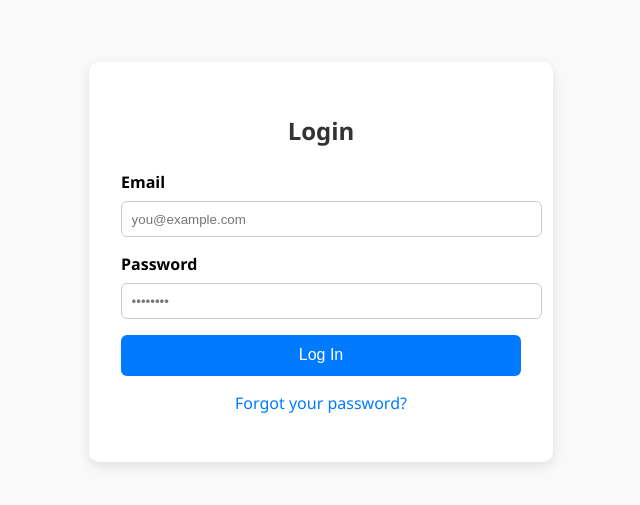
After one commit to Quietsphere/flask-sql-viewer, a Flask app: page /login in a window 1280 px wide. The commit adds this page. Shown: the top 505 px of the page, without its empty margins (319-959 px from the left). Run offline with Flask 3, Linux system fonts and the light colour scheme.

Commit message:
Added Admin page and starting user implementations

```diff
--- a/app.py
+++ b/app.py
@@ -1,12 +1,16 @@
 import os
-from flask import Flask, render_template, request
+from flask import (
+    Flask, render_template, request, session, redirect, url_for, flash
+)
 from sqlalchemy import create_engine, text
 import pandas as pd
 from datetime import datetime, date, timedelta
 from dateutil.relativedelta import relativedelta
-
+from werkzeug.security import generate_password_hash, check_password_hash
+import secrets
 
 app = Flask(__name__)
+app.secret_key = os.environ.get("SECRET_KEY") or secrets.token_hex(16)
 
 # --- SQL Server connection info ---
 server = 'tankfluid-db.cxc6esakoxki.us-east-2.rds.amazonaws.com'
@@ -18,7 +22,6 @@ driver = 'ODBC Driver 17 for SQL Server'
 connection_string = f"mssql+pyodbc://{username}:{password}@{server}/{database}?driver={driver.replace(' ', '+')}"
 engine = create_engine(connection_string)
 
-# This function gets the current month to default the loads and then allows for ad-hoc date ranges
 def get_date_range(request_args):
     today = date.today()
     start_date = request_args.get("start_date")
@@ -26,51 +29,88 @@ def get_date_range(request_args):
     offset = request_args.get("month_offset", 0, type=int)
 
     if not start_date and not end_date:
-        # Default to current month ± offset
         first_day = (today.replace(day=1) + relativedelta(months=offset))
         last_day = (first_day + relativedelta(months=1)) - relativedelta(days=1)
         return first_day, last_day
 
-    # If user picks dates, use them
-    if start_date:
-        start = datetime.strptime(start_date, "%Y-%m-%d").date()
-    else:
-        start = today.replace(day=1)
-
-    if end_date:
-        end = datetime.strptime(end_date, "%Y-%m-%d").date()
-    else:
-        end = today
-
+    start = datetime.strptime(start_date, "%Y-%m-%d").date() if start_date else today.replace(day=1)
+    end = datetime.strptime(end_date, "%Y-%m-%d").date() if end_date else today
     return start, end
 
-# --- This is the missing get_data function ---
 def get_data(query, params=None):
     df = pd.read_sql(text(query), engine, params=params)
     return list(df.columns), df.values.tolist()
 
-@app.route("/")
-def dashboard():
-    return render_template("index.html")
-
-# Define this outside of any route function
 def get_distinct_values(column):
     query = text(f"SELECT DISTINCT [{column}] FROM Transactions ORDER BY [{column}]")
     with engine.connect() as conn:
         result = conn.execute(query)
         rows = result.fetchall()
-    # Remove None and convert all to strings just in case
     return [str(row[0]) for row in rows if row[0] is not None]
 
+def login_required(f):
+    from functools import wraps
+    @wraps(f)
+    def decorated_function(*args, **kwargs):
+        if "user_id" not in session:
+            flash("Please log in to access this page.", "warning")
+            return redirect(url_for("login"))
+        return f(*args, **kwargs)
+    return decorated_function
+
+def admin_required(f):
+    from functools import wraps
+    @wraps(f)
+    def decorated_function(*args, **kwargs):
+        if not session.get("is_admin"):
+            flash("You must be an admin to access this page.", "warning")
+            return redirect(url_for("dashboard"))
+        return f(*args, **kwargs)
+    return decorated_function
+
+@app.route("/")
+@login_required
+def dashboard():
+    return render_template("index.html")
+
+@app.route("/login", methods=["GET", "POST"])
+def login():
+    if request.method == "POST":
+        email = request.form["email"].strip()
+        password = request.form["password"]
+
+        with engine.connect() as conn:
+            user_row = conn.execute(
+                text("SELECT UserID, Email, PasswordHash, IsAdmin FROM Users WHERE Email = :email"),
+                {"email": email}
+            ).fetchone()
+
+        if user_row and check_password_hash(user_row.PasswordHash, password):
+            session["user_id"] = user_row.UserID
+            session["email"] = user_row.Email
+            session["is_admin"] = user_row.IsAdmin
+            flash("Logged in successfully!", "success")
+            return redirect(url_for("dashboard"))
+        else:
+            flash("Invalid email or password.", "danger")
+
+    return render_template("login.html")
+
+@app.route("/logout")
+@login_required
+def logout():
+    session.clear()
+    flash("You have been logged out.", "info")
+    return redirect(url_for("login"))
+
 @app.route("/transactions")
+@login_required
 def transactions():
-    # Handle month offset for navigation
     try:
         month_offset = int(request.args.get("month_offset", 0))
     except ValueError:
         month_offset = 0
 
-    # Handle date filtering
     start_str = request.args.get("start_date")
     end_str = request.args.get("end_date")
 
@@ -82,7 +122,6 @@ def transactions():
         selected_start = datetime(today.year, today.month, 1) + relativedelta(months=month_offset)
         selected_end = selected_start + relativedelta(months=1) - timedelta(seconds=1)
 
-    # Base query and filter setup
     base_query = "FROM Transactions WHERE [TransactionEndTime] BETWEEN :start AND :end"
     params = {"start": selected_start, "end": selected_end}
     query_parts = []
@@ -98,77 +137,109 @@ def transactions():
     for column in ["StationID", "TransactionType", "DriverName", "CompanyName", "TruckID", "Product", "TankID"]:
         add_multiselect_filter(column)
 
-    if query_parts:
-        filter_clause = " AND " + " AND ".join(query_parts)
-    else:
-        filter_clause = ""
+    filter_clause = " AND " + " AND ".join(query_parts) if query_parts else ""
 
-    # Data query
     data_query = f"SELECT * {base_query}{filter_clause} ORDER BY [TransactionEndTime] DESC"
     headers, rows = get_data(data_query, params)
 
-    # Sum query
     sum_query = f"SELECT SUM(VolumeDelivered) as TotalVolume {base_query}{filter_clause}"
     with engine.connect() as conn:
-        total_volume = conn.execute(text(sum_query), params).scalar()
-        total_volume = round(total_volume or 0, 2)  # Handle None
+        total_volume = conn.execute(text(sum_query), params).scalar() or 0
 
-    # Date range formatting
+    total_volume = round(total_volume, 2)
     date_range = f"{selected_start.strftime('%b %d, %Y')} – {selected_end.strftime('%b %d, %Y')}"
 
-    # Get dropdown options for each filter
-    filters = {
-        "StationID": get_distinct_values("StationID"),
-        "TransactionType": get_distinct_values("TransactionType"),
-        "DriverName": get_distinct_values("DriverName"),
-        "CompanyName": get_distinct_values("CompanyName"),
-        "TruckID": get_distinct_values("TruckID"),
-        "Product": get_distinct_values("Product"),
-        "TankID": get_distinct_values("TankID"),
-    }
+    filters = {col: get_distinct_values(col) for col in ["StationID", "TransactionType", "DriverName", "CompanyName", "TruckID", "Product", "TankID"]}
 
-    return render_template("transactions.html",
-                           headers=headers,
-                           rows=rows,
-                           start=selected_start.date(),
-                           end=selected_end.date(),
-                           date_range=date_range,
-                           month_offset=month_offset,
-                           filters=filters,
-                           total_volume=total_volume)
-
+    return render_template("transactions.html", headers=headers, rows=rows, start=selected_start.date(),
+                           end=selected_end.date(), date_range=date_range, month_offset=month_offset,
+                           filters=filters, total_volume=total_volume)
 
 @app.route("/tanklevels")
+@login_required
 def tanklevels():
-    # Get month_offset from query string, default to 0
     month_offset = int(request.args.get('month_offset', 0))
-
-    # Calculate start and end of month based on offset
     today = datetime.today()
-    first_of_month = datetime(today.year, today.month, 1)
-    selected_start = first_of_month + relativedelta(months=month_offset)
+    selected_start = datetime(today.year, today.month, 1) + relativedelta(months=month_offset)
     selected_end = selected_start + relativedelta(months=1) - timedelta(seconds=1)
-
-    # Use selected_start and selected_end as your date range
     start, end = selected_start.strftime("%Y-%m-%d %H:%M:%S"), selected_end.strftime("%Y-%m-%d %H:%M:%S")
-
     tank = request.args.get("tank")
 
     query = "SELECT * FROM TankLevels WHERE [ReadingTimestamp] BETWEEN :start AND :end"
     params = {"start": start, "end": end}
-
     if tank:
         query += " AND TankName LIKE :tank"
         params["tank"] = f"%{tank}%"
-
     query += " ORDER BY [ReadingTimestamp] DESC"
 
     headers, rows = get_data(query, params)
-    # Pass month_offset and formatted date range to the template
     date_range_str = f"{selected_start.strftime('%b %d, %Y')} - {selected_end.strftime('%b %d, %Y')}"
+    return render_template("tanklevels.html", headers=headers, rows=rows,
+                           month_offset=month_offset, date_range=date_range_str)
 
-    return render_template("tanklevels.html", headers=headers, rows=rows, month_offset=month_offset, date_range=date_range_str)
+@app.route("/admin")
+@admin_required
+def admin_panel():
+    with engine.connect() as conn:
+        users = conn.execute(text("SELECT UserID, Email, IsAdmin FROM Users ORDER BY Email")).fetchall()
+        sites = conn.execute(text("SELECT SiteID, SiteName FROM Sites ORDER BY SiteName")).fetchall()
+        assignments = conn.execute(text("""
+            SELECT u.Email, s.SiteName
+            FROM UserSiteAccess usa
+            JOIN Users u ON usa.UserID = u.UserID
+            JOIN Sites s ON usa.SiteID = s.SiteID
+            ORDER BY u.Email, s.SiteName
+        """)).fetchall()
+    return render_template("admin.html", users=users, sites=sites, assignments=assignments)
 
+@app.route("/reset_password_request", methods=["GET", "POST"])
+def reset_password_request():
+    if request.method == "POST":
+        email = request.form["email"].strip()
+        with engine.connect() as conn:
+            user = conn.execute(text("SELECT UserID FROM Users WHERE Email = :email"), {"email": email}).fetchone()
+            if user:
+                token = secrets.token_urlsafe(32)
+                expiration = datetime.utcnow() + timedelta(hours=1)
+                conn.execute(text("""
+                    UPDATE Users SET ResetToken = :token, TokenExpiration = :expiration
+                    WHERE Email = :email
+                """), {"token": token, "expiration": expiration, "email": email})
+                flash(f"Reset link: {url_for('reset_password', token=token, _external=True)}", "info")
+            else:
+                flash("Email address not found.", "warning")
+        return redirect(url_for("login"))
+    return render_template("reset_password_request.html")
+
+@app.route("/reset_password/<token>", methods=["GET", "POST"])
+def reset_password(token):
+    with engine.connect() as conn:
+        user = conn.execute(text("""
+            SELECT UserID, TokenExpiration FROM Users WHERE ResetToken = :token
+        """), {"token": token}).fetchone()
+
+    if not user or user.TokenExpiration < datetime.utcnow():
+        flash("Invalid or expired token.", "danger")
+        return redirect(url_for("login"))
+
+    if request.method == "POST":
+        password = request.form["password"]
+        confirm = request.form["confirm_password"]
+        if password != confirm:
+            flash("Passwords do not match.", "danger")
+            return render_template("reset_password.html", token=token)
+
+        password_hash = generate_password_hash(password)
+        with engine.connect() as conn:
+            conn.execute(text("""
+                UPDATE Users SET PasswordHash = :password, ResetToken = NULL, TokenExpiration = NULL
+                WHERE ResetToken = :token
+            """), {"password": password_hash, "token": token})
+
+        flash("Password has been reset. Please log in.", "success")
+        return redirect(url_for("login"))
+
+    return render_template("reset_password.html", token=token)
 
 if __name__ == "__main__":
     port = int(os.environ.get("PORT", 5000))
--- a/templates/index.html
+++ b/templates/index.html
@@ -5,10 +5,11 @@
     <link rel="stylesheet" href="{{ url_for('static', filename='style.css') }}">
 </head>
 <body>
-    <nav>
+<nav>
     <a href="/">Dashboard</a>
     <a href="/transactions">Transactions</a>
     <a href="/tanklevels">Tank Levels</a>
+    <a href="/admin">Admin Panel</a>
 </nav>
 
     <h1>Dashboard</h1>
--- /dev/null
+++ b/templates/login.html
@@ -0,0 +1,97 @@
+<!DOCTYPE html>
+<html lang="en">
+<head>
+    <meta charset="UTF-8">
+    <title>Login - FluidTracker</title>
+    <link rel="stylesheet" href="{{ url_for('static', filename='style.css') }}">
+
+    <style>
+        .login-container {
+            max-width: 400px;
+            margin: 5% auto;
+            background-color: #fff;
+            padding: 2rem;
+            border-radius: 10px;
+            box-shadow: 0 4px 12px rgba(0, 0, 0, 0.1);
+        }
+        .login-container h2 {
+            text-align: center;
+            margin-bottom: 1.5rem;
+        }
+        .form-group {
+            margin-bottom: 1rem;
+        }
+        label {
+            display: block;
+            font-weight: bold;
+            margin-bottom: 0.5rem;
+        }
+        input[type="email"],
+        input[type="password"] {
+            width: 100%;
+            padding: 0.6rem;
+            border: 1px solid #ccc;
+            border-radius: 6px;
+        }
+        button {
+            width: 100%;
+            padding: 0.7rem;
+            background-color: #007bff;
+            color: white;
+            border: none;
+            border-radius: 6px;
+            font-size: 1rem;
+            cursor: pointer;
+        }
+        button:hover {
+            background-color: #0056b3;
+        }
+        .links {
+            text-align: center;
+            margin-top: 1rem;
+        }
+        .links a {
+            color: #007bff;
+            text-decoration: none;
+        }
+        .flash-message {
+            background-color: #f8d7da;
+            color: #721c24;
+            padding: 0.75rem;
+            margin-bottom: 1rem;
+            border-radius: 5px;
+        }
+    </style>
+</head>
+<body>
+
+<div class="login-container">
+    <h2>Login</h2>
+
+    {% with messages = get_flashed_messages(with_categories=true) %}
+      {% if messages %}
+        {% for category, message in messages %}
+          <div class="flash-message">{{ message }}</div>
+        {% endfor %}
+      {% endif %}
+    {% endwith %}
+
+    <form method="POST">
+        <div class="form-group">
+            <label for="email">Email</label>
+            <input type="email" id="email" name="email" placeholder="you@example.com" required>
+        </div>
+        <div class="form-group">
+            <label for="password">Password</label>
+            <input type="password" id="password" name="password" placeholder="••••••••" required>
+        </div>
+        <button type="submit">Log In</button>
+    </form>
+
+    <div class="links">
+        <p><a href="{{ url_for('reset_password_request') }}">Forgot your password?</a></p>
+    </div>
+</div>
+
+</body>
+</html>
--- a/templates/tanklevels.html
+++ b/templates/tanklevels.html
@@ -14,10 +14,11 @@
 </head>
 <body>
     <body>
-    <nav>
+<nav>
     <a href="/">Dashboard</a>
     <a href="/transactions">Transactions</a>
     <a href="/tanklevels">Tank Levels</a>
+    <a href="/admin">Admin Panel</a>
 </nav>
 
 
--- a/templates/transactions.html
+++ b/templates/transactions.html
@@ -39,6 +39,7 @@
     <a href="/">Dashboard</a>
     <a href="/transactions">Transactions</a>
     <a href="/tanklevels">Tank Levels</a>
+    <a href="/admin">Admin Panel</a>
 </nav>
 
 <div class="container">
```
Also changed, not shown: templates/admin.html (added, +44 -0 lines), templates/reset_password.html (added, +84 -0 lines), templates/reset_password_request.html (added, +80 -0 lines).
